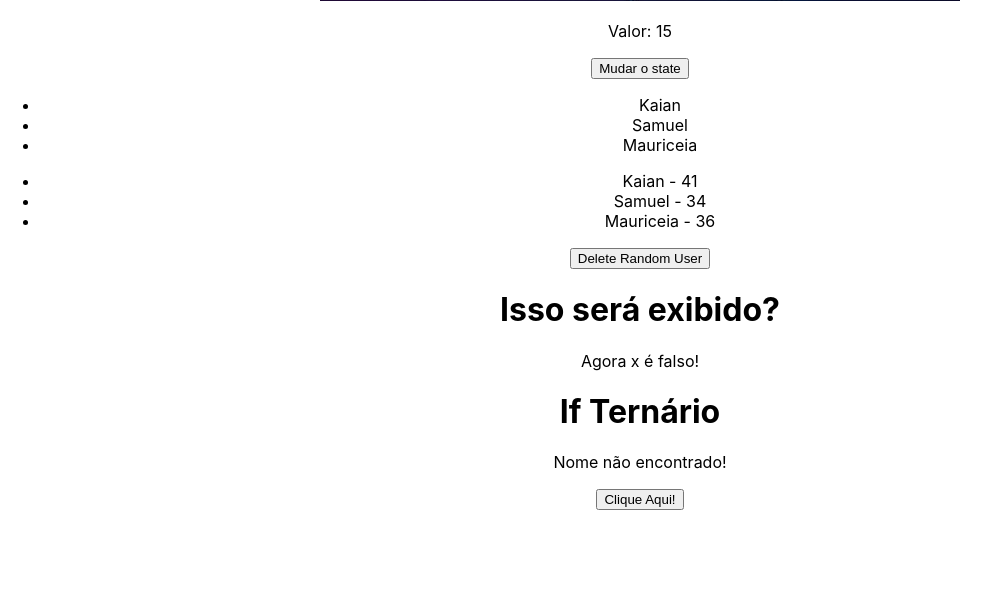
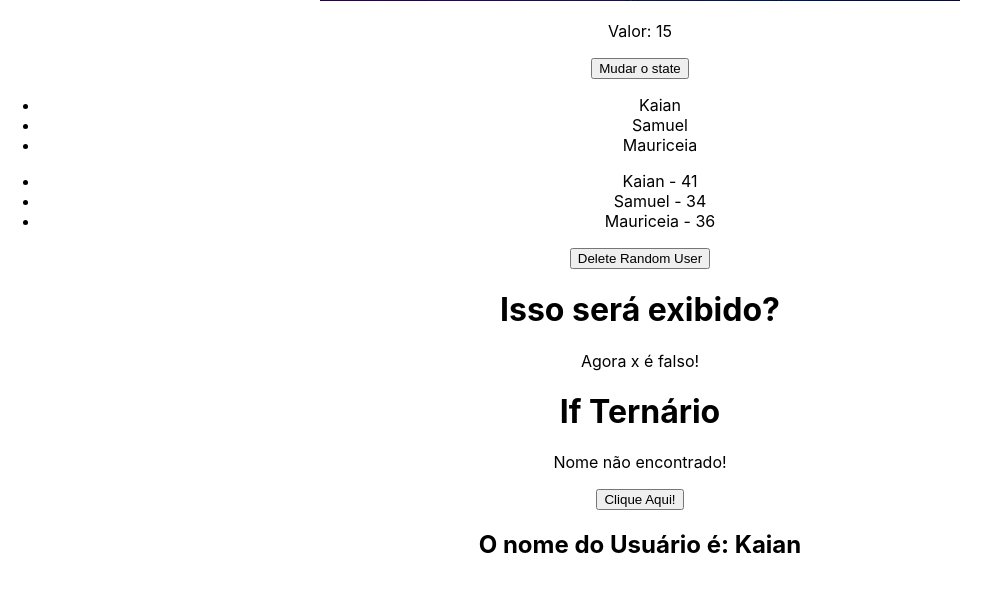
Before and after one commit to kaiansamuel/avancando_em_react, a React (Create React App) app: page / in a window 1280 px wide. Shown: the part 1661-2252 px from the top of the page, without its empty margins (0-1000 px from the left). Built offline with nearby package versions, Linux system fonts and the light colour scheme.

Commit message:
Basico de Props

```diff
--- a/src/App.js
+++ b/src/App.js
@@ -3,6 +3,7 @@
 import ConditionalRender from './components/ConditionalRender';
 import ListRender from './components/ListRender';
 import ManageData from './components/ManageData';
+import ShowUserName from './components/ShowUserName';
 
 function App(){
   return (
@@ -20,6 +21,7 @@
       <ManageData />
       <ListRender />
       <ConditionalRender />
+      <ShowUserName name='Kaian'/>
       </div>
   )
 }
--- /dev/null
+++ b/src/components/ShowUserName.js
@@ -0,0 +1,11 @@
+import React from 'react'
+
+const ShowUserName = (props) => {
+  return (
+    <div>
+      <h2>O nome do Usuário é: {props.name}</h2>
+    </div>
+  )
+}
+
+export default ShowUserName
```
